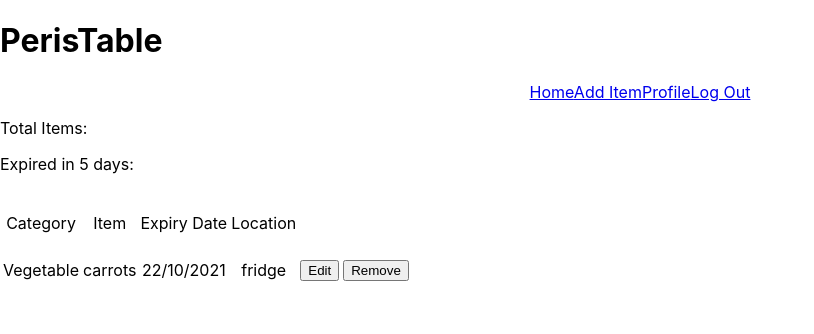
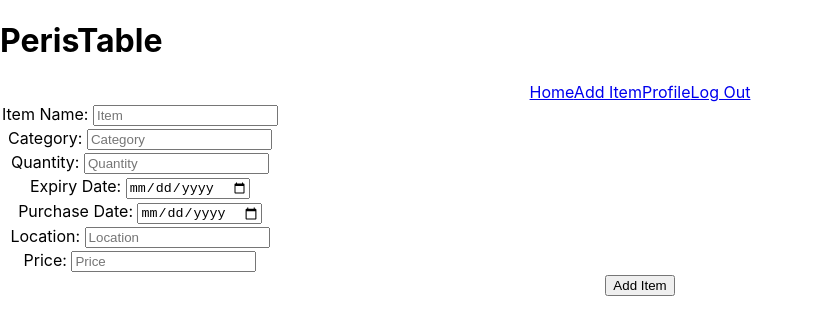
Before and after one commit to tan-weijie/PerisTable, a React (Create React App) app in the folder frontend/: page /add in a window 1280 px wide. Shown: the top 334 px of the page, without its empty margins (0-814 px from the left). Built offline with nearby package versions, Linux system fonts and the light colour scheme.

Commit message:
updated pages

```diff
--- a/frontend/src/App.js
+++ b/frontend/src/App.js
@@ -1,14 +1,30 @@
+import { Route } from 'react-router-dom';
 import logo from './logo.svg';
 import './App.css';
-// import Navbar from "./components/Navbar";
+import Navbar from "./components/Navbar";
 import Dashboard from './components/Dashboard';
+import DashboardPage from "./pages/DashboardPage";
+import AddPage from './pages/AddPage';
+import EditPage from './pages/EditPage';
 
 function App() {
-  return (
-    <div className="App">
-        <Dashboard></Dashboard>
-    </div>
-  );
+    return (
+        <div className="App">
+            <h1 style={{textAlign: "left"}}>PerisTable</h1>
+            <Navbar></Navbar>
+            <main>
+                <Route path="/home">
+                    <DashboardPage/>
+                </Route>
+                <Route path="/add">
+                    <AddPage/>
+                </Route>
+                <Route path="/edit">
+                    <EditPage/>
+                </Route>
+            </main>
+        </div>
+    );
 }
 
 export default App;
--- a/frontend/src/components/Dashboard.js
+++ b/frontend/src/components/Dashboard.js
@@ -1,12 +1,10 @@
 import Navbar from "./Navbar";
 
-const Dashboard = () => { //props or useContext;
+const DashboardPage = () => { //props or useContext;
 
     let data = [{category: "Vegetable", item: "carrots", expiryDate: "22/10/2021", location: "fridge"}]; // comment out later
     return (
         <div>
-            <h1 style={{textAlign: "left"}}>PerisTable</h1>
-            <Navbar/>
             <div style={{textAlign: "left"}}>
                 <p>Total Items:</p>
                 <p>Expired in 5 days:</p>
@@ -38,4 +36,4 @@ const Dashboard = () => { //props or useContext;
     )
 }
 
-export default Dashboard;
+export default DashboardPage;
--- a/frontend/src/components/Navbar.js
+++ b/frontend/src/components/Navbar.js
@@ -6,7 +6,7 @@ const Navbar = (props) => {
             <NavLink to="/home">Home</NavLink>
             <NavLink to="/add">Add Item</NavLink>
             <NavLink to="/profile">Profile</NavLink>
-            <NavLink to="/home">Log Out</NavLink>
+            <NavLink to="/">Log Out</NavLink>
         </div>
     )
 }
--- a/frontend/src/pages/AddPage.js
+++ b/frontend/src/pages/AddPage.js
@@ -1 +1,43 @@
 import { Link } from "react-router-dom";
+
+const AddPage = () => {
+    return (
+        <div>
+            <form>
+                <table>
+                    <tr>
+                        <label>Item Name: </label>
+                        <input type="text" placeholder="Item"/>
+                    </tr>
+                    <tr>
+                        <label>Category: </label>
+                        <input type="select" placeholder="Category"/>
+                    </tr>
+                    <tr>
+                        <label>Quantity: </label>
+                        <input type="text" placeholder="Quantity"/>
+                    </tr>
+                    <tr>
+                        <label>Expiry Date: </label>
+                        <input type="date" placeholder="Expiry Date"/>
+                    </tr>
+                    <tr>
+                        <label>Purchase Date: </label>
+                        <input type="date" placeholder="Purchase Date"/>
+                    </tr>
+                    <tr>
+                        <label>Location: </label>
+                        <input type="text" placeholder="Location"/>
+                    </tr>
+                    <tr>
+                        <label>Price: </label>
+                        <input type="text" placeholder="Price"/>
+                    </tr>
+                </table>
+                <button>Add Item</button>
+            </form>
+        </div>
+    )
+}
+
+export default AddPage;
--- a/frontend/src/pages/DashboardPage.js
+++ b/frontend/src/pages/DashboardPage.js
@@ -0,0 +1,37 @@
+const DashboardPage = () => { //props or useContext;
+
+    let data = [{category: "Vegetable", item: "carrots", expiryDate: "22/10/2021", location: "fridge"}]; // comment out later
+    return (
+        <div>
+            <div style={{textAlign: "left"}}>
+                <p>Total Items:</p>
+                <p>Expired in 5 days:</p>
+            </div>
+            <br/>
+            <table>
+                <tr>
+                    <td>Category</td>
+                    <td>Item</td>
+                    <td>Expiry Date</td>
+                    <td>Location</td>
+                </tr>
+                <br/>
+                {data.map(element => {
+                    return (
+                        <tr>
+                            <td>{element.category}</td>
+                            <td>{element.item}</td>
+                            <td>{element.expiryDate}</td>
+                            <td>{element.location}</td>
+                            <td><button id={element._id} onClick>Edit</button></td>
+                            <td><button id={element._id} onClick>Remove</button></td>
+                            <br/>
+                        </tr>
+                    )
+                })}
+            </table>
+        </div>
+    )
+}
+
+export default DashboardPage;
--- a/frontend/src/pages/EditPage.js
+++ b/frontend/src/pages/EditPage.js
@@ -0,0 +1,43 @@
+import { Link } from "react-router-dom";
+
+const EditPage = () => {
+    return (
+        <div>
+            <form>
+                <table>
+                    <tr>
+                        <label>Item Name: </label>
+                        <input type="text" placeholder="Item"/>
+                    </tr>
+                    <tr>
+                        <label>Category: </label>
+                        <input type="select" placeholder="Category"/>
+                    </tr>
+                    <tr>
+                        <label>Quantity: </label>
+                        <input type="text" placeholder="Quantity"/>
+                    </tr>
+                    <tr>
+                        <label>Expiry Date: </label>
+                        <input type="date" placeholder="Expiry Date"/>
+                    </tr>
+                    <tr>
+                        <label>Purchase Date: </label>
+                        <input type="date" placeholder="Purchase Date"/>
+                    </tr>
+                    <tr>
+                        <label>Location: </label>
+                        <input type="text" placeholder="Location"/>
+                    </tr>
+                    <tr>
+                        <label>Price: </label>
+                        <input type="text" placeholder="Price"/>
+                    </tr>
+                </table>
+                <button>Add Item</button>
+            </form>
+        </div>
+    )
+}
+
+export default EditPage;
```
Also changed, not shown: frontend/src/pages/ShowPage.js (+43 -0 lines).
